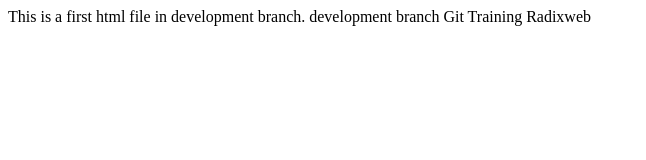
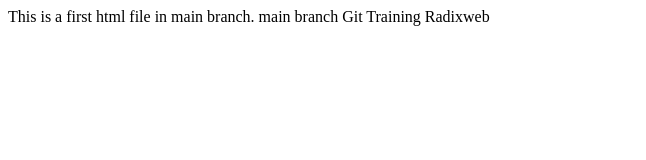
Before and after one commit to rahen2303/Resume3, a plain HTML site: page index.html in a window 1280 px wide. Shown: the whole page, without its empty margins (0-646 px from the left). Drawn offline with Linux system fonts and the light colour scheme.

Commit message:
remain same

```diff
--- a/index.html
+++ b/index.html
@@ -2,8 +2,8 @@
     <head>
     </head>
     <body>
-        This is a first html file in development branch.
-        development branch
+        This is a first html file in main branch.
+        main branch
         Git Training
         Radixweb
     </body>
```
